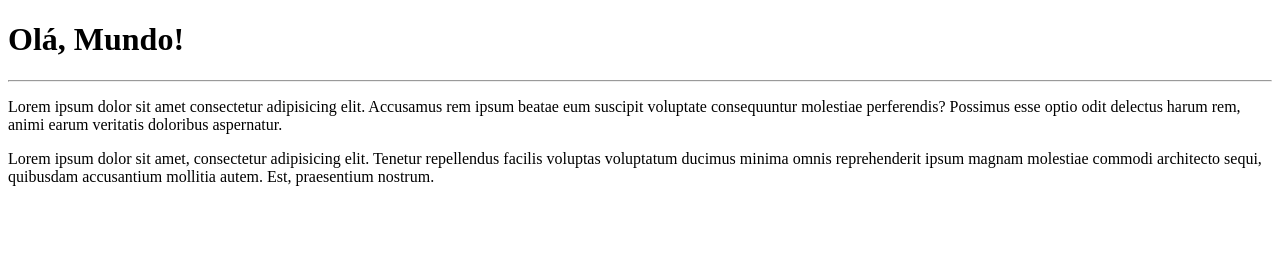
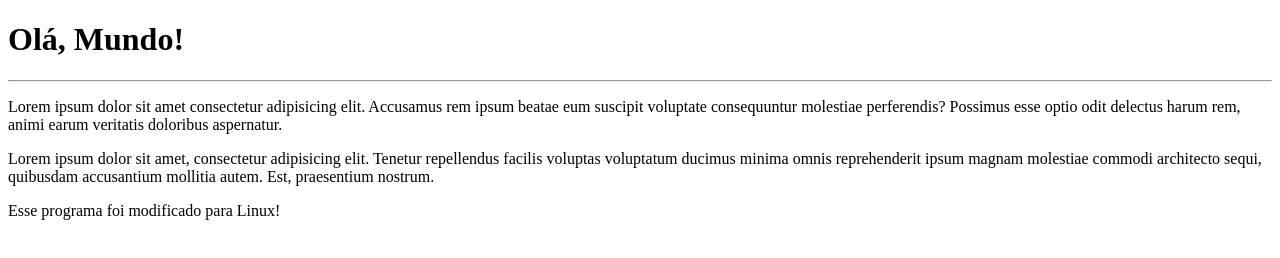
Before and after one commit to Allanmachado37smm/Ola-Mundo, a plain HTML site: page Site Exemplo/index.html in a window 1280 px wide. Drawn offline with Linux system fonts and the light colour scheme.

Commit message:
Nova atualização Segunda

```diff
--- a/Site Exemplo/index.html
+++ b/Site Exemplo/index.html
@@ -11,5 +11,6 @@
   <hr>
   <p>Lorem ipsum dolor sit amet consectetur adipisicing elit. Accusamus rem ipsum beatae eum suscipit voluptate consequuntur molestiae perferendis? Possimus esse optio odit delectus harum rem, animi earum veritatis doloribus aspernatur.</p>
   <p>Lorem ipsum dolor sit amet, consectetur adipisicing elit. Tenetur repellendus facilis voluptas voluptatum ducimus minima omnis reprehenderit ipsum magnam molestiae commodi architecto sequi, quibusdam accusantium mollitia autem. Est, praesentium nostrum.</p>
+  <p>Esse programa foi modificado para Linux!</p>
 </body>
 </html>
```
